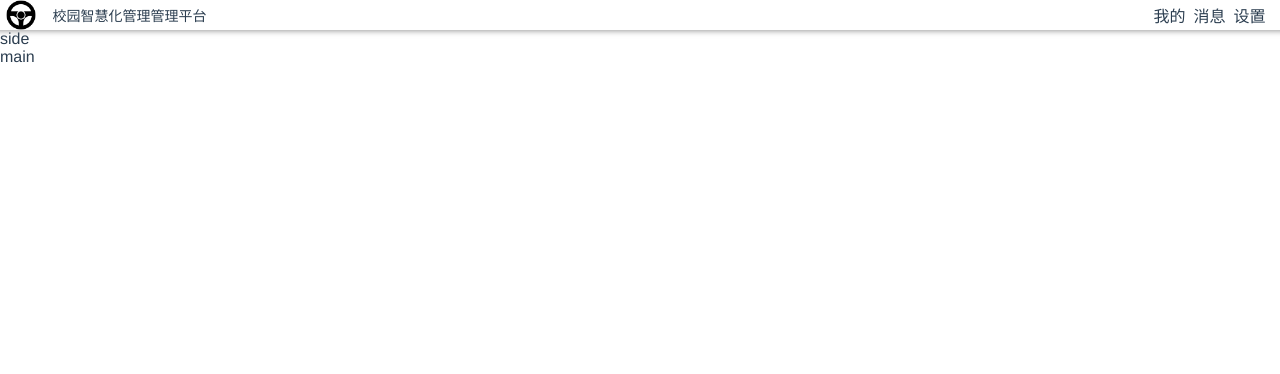
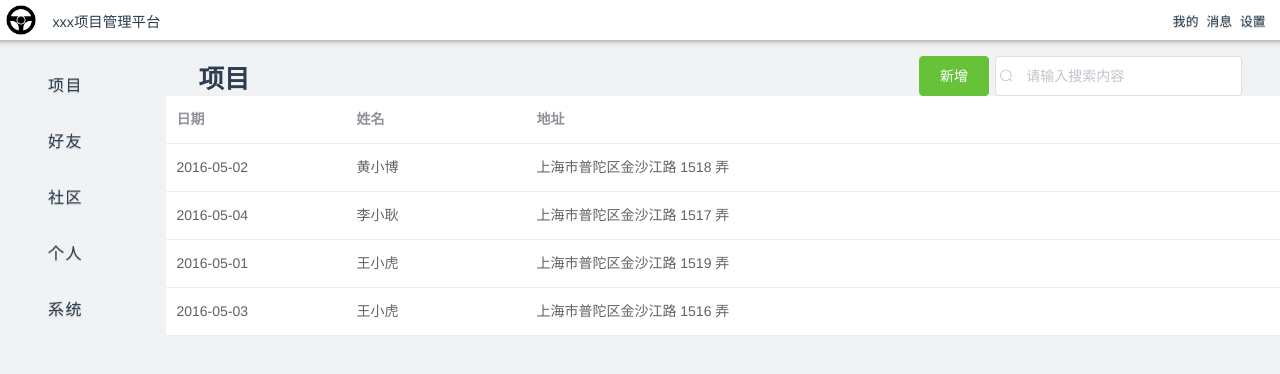
Before and after one commit to wt032320/Project_management_platform, a Vue app in the folder management_client/: page /#/ in a window 1280 px wide. Shown: the top 374 px of the page. Built offline with nearby package versions, Linux system fonts and the light colour scheme.

Commit message:
项目界面

```diff
--- a/management_client/src/components/project/ProjectHeader.vue
+++ b/management_client/src/components/project/ProjectHeader.vue
@@ -2,7 +2,7 @@
   <header>
     <div class="header-logo">
       <img src="../../assets/logo.png" >
-      <span>校园智慧化管理管理平台</span>
+      <span>xxx项目管理平台</span>
     </div>
     <div class="header-messages">
       <div class="head-message" v-for="(item, index) in messages" :key="index">
@@ -32,6 +32,7 @@
   header {
     display: flex;
     justify-content: space-between; // 两端对齐，项目之间的间隔都相等
+    align-items: center;
     width: 110%;
     position: relative;
     right: 5%;
@@ -46,7 +47,7 @@
       }
       span {
         margin-left: 1rem;
-        font-size: 14px;
+        font-size: 0.9rem;
       }
     }
     .header-messages {
@@ -56,6 +57,8 @@
       margin-right: 5%;
       .head-message {
         padding-right: 0.5rem;
+        font-size: 0.8rem;
+        text-shadow: 0 1px 1px rgba($color: gray, $alpha: 0.5);
       }
     }
   }
--- a/management_client/src/components/project/ProjectMain.vue
+++ b/management_client/src/components/project/ProjectMain.vue
@@ -1,17 +1,100 @@
 <template>
-  <div>
-    main
+  <div class="main">
+    <div class="main-title">
+      <div class="title-name">项目</div>
+      <div class="title-buttons">
+        <el-button type="success" class="title-button title-item">新增</el-button>
+        <el-input
+          class="title-search title-item"
+          placeholder="请输入搜索内容"
+          prefix-icon="el-icon-search"
+          v-model="searchValue"
+        >
+        </el-input>
+      </div>
+    </div>
+    <div class="main-form">
+      <el-table
+        :data="tableData"
+        style="width: 100%"
+      >
+        <el-table-column
+          prop="date"
+          label="日期"
+          width="180">
+        </el-table-column>
+        <el-table-column
+          prop="name"
+          label="姓名"
+          width="180">
+        </el-table-column>
+        <el-table-column
+          prop="address"
+          label="地址">
+        </el-table-column>
+      </el-table>
+    </div>
   </div>
 </template>
 
 <script lang="ts">
-import { defineComponent } from "vue";
+import { defineComponent, ref } from "vue";
 
 export default defineComponent({
   name: 'ProjectMain',
+  components: {},
+  setup() {
+    const searchValue = ref("")
+    const tableData = ref([
+      {
+        date: '2016-05-02',
+        name: '黄小博',
+        address: '上海市普陀区金沙江路 1518 弄'
+      }, {
+        date: '2016-05-04',
+        name: '李小耿',
+        address: '上海市普陀区金沙江路 1517 弄'
+      }, {
+        date: '2016-05-01',
+        name: '王小虎',
+        address: '上海市普陀区金沙江路 1519 弄'
+      }, {
+        date: '2016-05-03',
+        name: '王小虎',
+        address: '上海市普陀区金沙江路 1516 弄'
+      }
+    ])
+    return {
+      searchValue,
+      tableData
+    }
+  }
 })
 </script>
 
 <style lang="scss">
-
+.main {
+  width: 87%;
+  .main-title {
+    display: flex;
+    justify-content: space-between;
+    align-items: center;
+    padding-top: 1rem;
+    .title-name {
+      font-size: 1.6rem;
+      font-weight: bold;
+      padding-left: 2rem;
+    }
+    .title-buttons {
+      padding-right: 2rem;
+      display: flex;
+      .title-button {
+        width: 5.5rem;
+      }
+      .title-item {
+        padding: 0 0.4rem;
+      }
+    }
+  }
+}
 </style>
--- a/management_client/src/components/project/ProjectSide.vue
+++ b/management_client/src/components/project/ProjectSide.vue
@@ -1,17 +1,48 @@
 <template>
-  <div>
-    side
+  <div class="side">
+    <div class="side-items">
+      <div class="side-item" v-for="(item, index) in items" :key="index">
+      {{item}}
+      </div>
+    </div>
   </div>
 </template>
 
 <script lang="ts">
-import { defineComponent } from "vue";
+import { defineComponent, ref } from "vue";
 
 export default defineComponent({
   name: 'ProjectSide',
+  components: {},
+  setup() {
+    const items = ref(["项目", "好友", "社区", "个人", "系统"])
+
+    return {
+      items
+    }
+  }
 })
 </script>
 
 <style lang="scss">
-
+  .side {
+    width: 13%;
+    height: 100%;
+    .side-items {
+      display: flex;
+      flex-direction: column;
+      justify-content: center;
+      align-items: flex-start;
+      .side-item {
+        margin-left: 2rem;
+        padding: 1rem;
+        font-size: 1rem;
+        letter-spacing: 0.1rem;
+        text-shadow: 0 1px 1px rgba($color: gray, $alpha: 0.5);
+      }
+      .side-item:first-child {
+        margin-top: 1rem;
+      }
+    }
+  }
 </style>
--- a/management_client/src/views/Project.vue
+++ b/management_client/src/views/Project.vue
@@ -1,8 +1,10 @@
 <template>
-  <div>
-    <project-header></project-header>
-    <project-side></project-side>
-    <project-main></project-main>
+  <div class="project">
+    <project-header class="header"></project-header>
+    <div class="project-area">
+      <project-side></project-side>
+      <project-main></project-main>
+    </div>
   </div>
 </template>
 
@@ -26,5 +28,18 @@
 </script>
 
 <style lang="scss">
+.project {
+  position: absolute;
+  width: 100%;
+  height: 100%;
+  .header {
+    height: 5%;
+  }
+  .project-area {
+    height: 95%;
+    background-color: rgba(241, 242, 243, $alpha: 1);
+    display: flex;
+  }
+}
 
 </style>
```
